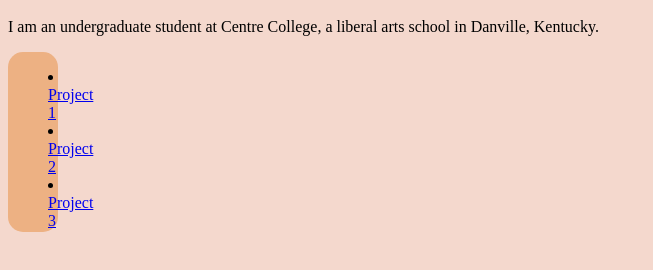
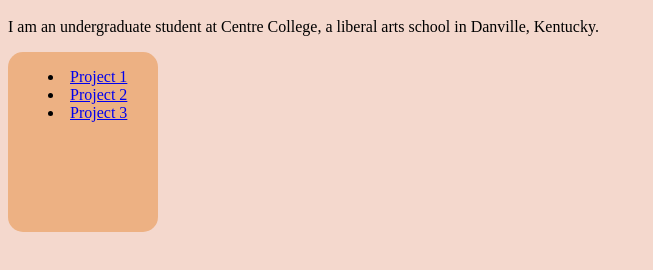
Before and after one commit to stella-u/stella-u.github.io, a plain HTML site: page index.html in a window 1280 px wide. Shown: the part 150-420 px from the top of the page, without its empty margins (0-653 px from the left). Drawn offline with Linux system fonts and the light colour scheme.

Commit message:
change menu style

```diff
--- a/index.html
+++ b/index.html
@@ -16,9 +16,9 @@
         </div>
         <div id = "menuBox">
             <menu id = "navMenu">
-                <li> <a href = "project1.html">Project 1</li>
-                <li> <a href = "project2.html">Project 2</li>
-                <li> <a href = "project3.html">Project 3</li>
+                <li> <a href = "project1.html" class = "menuLink">Project 1</li>
+                <li> <a href = "project2.html" class = "menuLink">Project 2</li>
+                <li> <a href = "project3.html" class = "menuLink">Project 3</li>
             </menu>
         </div>
     </body>
--- a/myCSS.css
+++ b/myCSS.css
@@ -2,12 +2,14 @@
 {
     background-color: #F4D8CD
 }
-#menubox
+#menuBox
 {
-    width: 50px;
+    width: 150px;
     height: 180px;
     position: absolute;
     background-color: #EDB183;
     border-radius: 15px;
-    border-color: #784F41
+    border-color: #784F41;
+    border-width: 2px;
+    list-style-type: none;
 }
```
